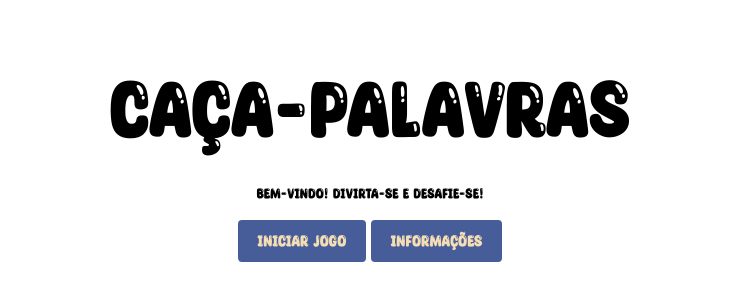
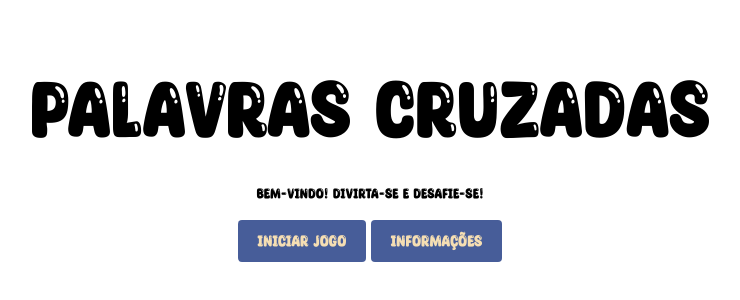
Before and after one commit to Rebecavitoria45/myapp, a SvelteKit app: page / in a window 1280 px wide. Shown: the part 144-444 px from the top of the page, without its empty margins (270-1010 px from the left). Built offline with nearby package versions, Linux system fonts and the light colour scheme.

Commit message:
página inicial

```diff
--- a/src/routes/+page.svelte
+++ b/src/routes/+page.svelte
@@ -4,13 +4,13 @@
 </script>
 <body>
     <div class="container">
-      <h1>CAÇA-PALAVRAS</h1>
+      <h1>PALAVRAS CRUZADAS</h1>
       <p>Bem-vindo! Divirta-se e desafie-se!</p>
       <button><a href="/página do jogo">iniciar jogo</a></button>
       <button on:click={()=>modal.show()}>Informações</button>
       <Modal bind:this={modal}>
         <h2>informações</h2>
-        <p>Desenvolvido por: <br>Rebeca vitoria <br>Marilia gabriela <br>Arthur severino <br> Matheus josé <br>Glênio josé </p>
+        <p>Desenvolvido por: <br>Rebeca vitoria <br>Marilia gabriela <br>Arthur severino <br> Matheus josé <br>José glênio</p>
 
 
         <button on:click={() => modal.hide()}>Fechar</button>
```
